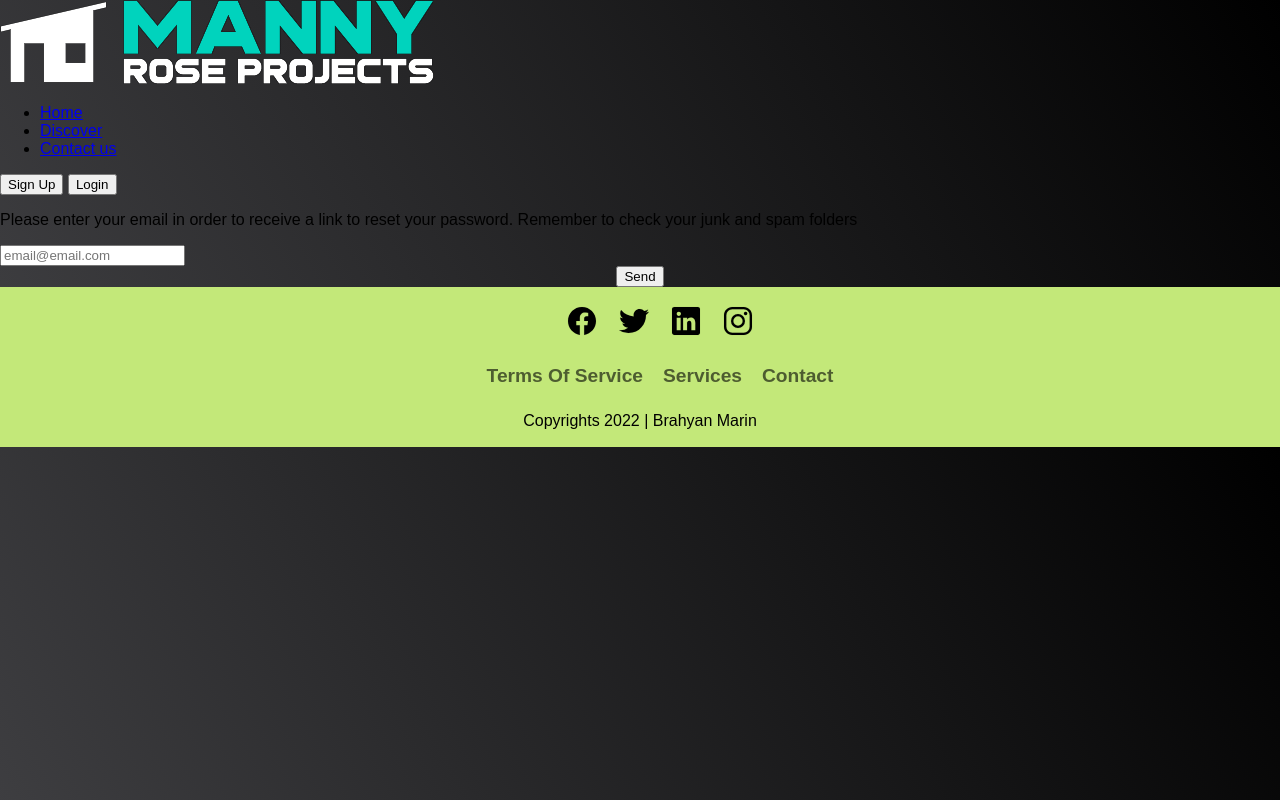
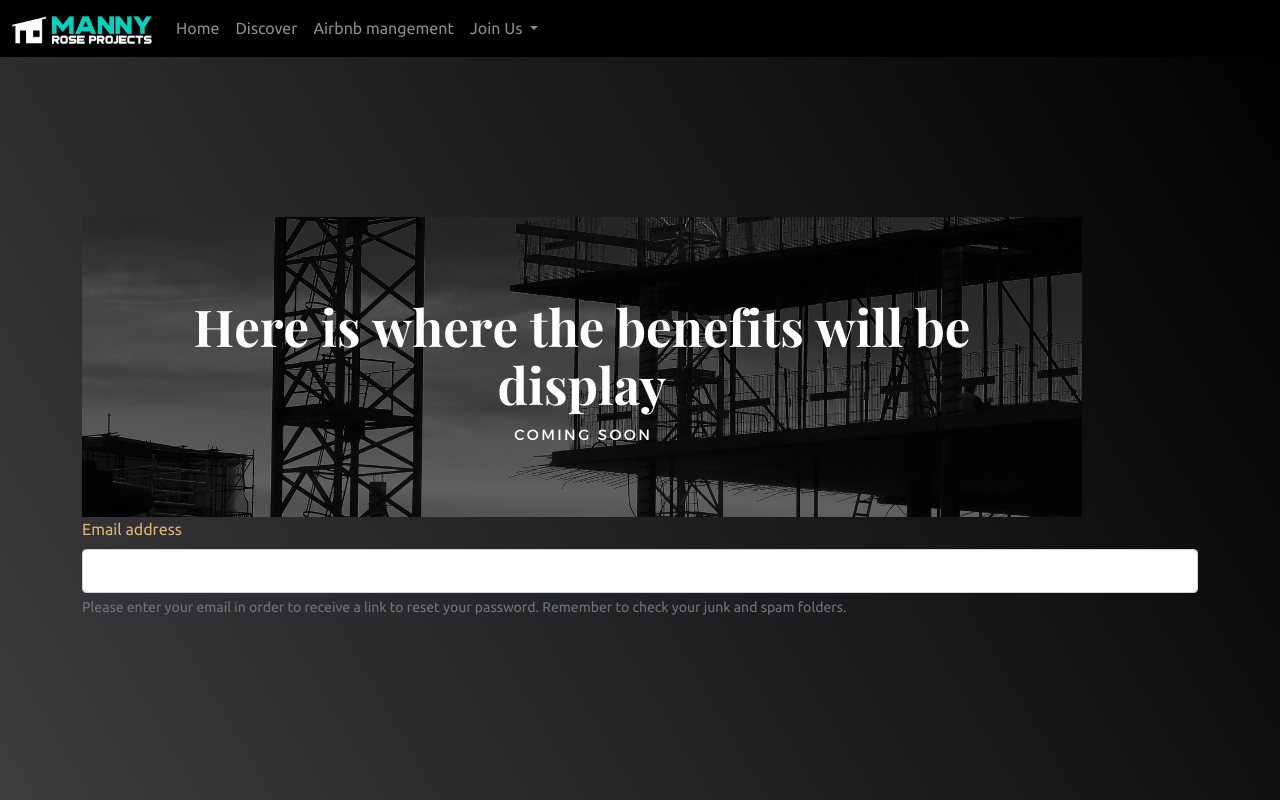
Before and after one commit to brahyanmarinmorales/MannyRoseProject, a website: page recovery_email.html in a window 1280 px wide. Shown: the top 800 px of the page. Drawn offline with nearby package versions, Linux system fonts and the light colour scheme; files that its build step writes are made by us from their sources; files whose address does not match are found by name.

Commit message:
login and recovery page have a basic css set up

```diff
--- a/CSS/Style.css
+++ b/CSS/Style.css
@@ -39,7 +39,7 @@ body {
 }
 .index_btn{
     display: inline-block;
-    padding: 5px 0px;
+    padding: 9px 25px;
     background-color: var(--light-green);
     color: var(--black);
     font-weight: bold;
@@ -180,3 +180,20 @@ footer p{
 }
 
 /*CSS for the login page end*/
+
+/*CSS for the recovery page start*/
+
+.recovery-img{
+    margin-top: 20vh;
+    color: var(--supersoftblue);
+}
+
+.recovery-label{
+    color: var(--soft-orange);
+}
+.form-text{
+    margin-bottom: 30vh;
+}
+
+
+/*CSS for the recovery page end*/
--- a/recovery_email.html
+++ b/recovery_email.html
@@ -4,43 +4,63 @@
         <meta charset="UTF-8">
         <meta http-equiv="X-UA-Compatible" content="IE=edge">
         <meta name="viewport" content="width=device-width, initial-scale=1.0">
-    <link rel="stylesheet" href="./Style.css">
+        <link rel="preconnect" href="https://fonts.googleapis.com">
         <script type="module" src="https://unpkg.com/ionicons@5.5.2/dist/ionicons/ionicons.esm.js"></script>
         <script nomodule src="https://unpkg.com/ionicons@5.5.2/dist/ionicons/ionicons.js"></script>
-    <title>Recovery Email</title>
+        <link href="https://cdn.jsdelivr.net/npm/bootstrap@5.1.3/dist/css/bootstrap.min.css" rel="stylesheet" integrity="sha384-1BmE4kWBq78iYhFldvKuhfTAU6auU8tT94WrHftjDbrCEXSU1oBoqyl2QvZ6jIW3" crossorigin="anonymous">
+        <script type="module" src="https://unpkg.com/ionicons@5.5.2/dist/ionicons/ionicons.esm.js"></script>
+        <script nomodule src="https://unpkg.com/ionicons@5.5.2/dist/ionicons/ionicons.js"></script>
+        <link rel="preconnect" href="https://fonts.googleapis.com">
+        <link rel="preconnect" href="https://fonts.gstatic.com" crossorigin>
+        <link href="https://fonts.googleapis.com/css2?family=Baloo+2:wght@400;500;600;800&family=Outfit:wght@300;400;600&family=Ubuntu:ital,wght@0,300;0,400;0,700;1,300&display=swap" rel="stylesheet">
+        <title>Manny Rose Project - Home</title>
+        <link rel="stylesheet" href="./CSS/Style.css">
     </head>
 <body>
    <!--Menu Bar-->
 
-   <header>
+   <nav class="navbar navbar-expand-lg navbar-dark">
+    <div class="container-fluid">
+      <a class="navbar-brand" href="#"> <img src="./Images/logo2.0.png" alt="" width="140" height="28"></a>
+      <button class="navbar-toggler" type="button" data-bs-toggle="collapse" data-bs-target="#navbarNav" aria-controls="navbarNav" aria-expanded="false" aria-label="Toggle navigation">
+        <span class="navbar-toggler-icon"></span>
+      </button>
+      <div class="collapse navbar-collapse" id="navbarNav">
+        <ul class="navbar-nav">
+          <li class="nav-item">
+            <a class="nav-link" aria-current="page" href="#">Home</a>
+          </li>
+          <li class="nav-item">
+            <a class="nav-link" href="./discover.html">Discover</a>
+          </li>
+          <li class="nav-item">
+            <a class="nav-link" href="#">Airbnb mangement</a>
+          </li>
+          <li class="nav-item dropdown">
+            <a class="nav-link dropdown-toggle" href="#" id="navbarDropdown" role="button" data-bs-toggle="dropdown" aria-expanded="false">
+              Join Us
+            </a>
+            <ul class="dropdown-menu index_dropdown" aria-labelledby="navbarDropdown">
+              <li><a class="dropdown-item index_btn" href="./login.html">Log in</a></li>
+              <li><hr class="dropdown-divider"></li>
+              <li><a class="dropdown-item index_btn" href="./sign_up.html">Sign up</a></li>
+            </ul>
+        </ul>
+      </div>
+    </div>
+  </nav>
 
-    <img class="header__logo" src="./Photos_and_logos/logo2.0.png" alt="Manny Rose Project">
+    <section class="container">
+        <div class="recovery-img"><img src="./Images/benefits_ex2.png" class="img-fluid" alt=""></div>
 
-    <nav>
-
-        <ul class="header__nav__links">
-            <li><a href="./index.html">Home</a></li>
-            <li><a href="./discover.html">Discover</a></li>
-            <li><a href="#footer">Contact us</a></li>
-        </ul>
-
-    </nav>
-        <div id="box__log_setup__buttons">
-            <a href="./sign_up.html"><button class="btn btn header__bnt__setup">Sign Up</button></a>
-            <a href="./login.html"><button class="btn header__btn__login">Login</button></a>
-        </div>
-    </header>
-
-    <section class="recovery-container">
-        <p>Please enter your email in order to receive a link to reset your password. Remember to check your junk and spam folders</p>
 
         <form action="" class="recovery-form">
 
-            <input type="email" class="recovery-input" placeholder="email@email.com" required>
-
-            <center>
-                <input type="submit" value="Send" class="btn recovery-btn">
-            </center>
+            <label for="exampleInputEmail1" class="form-label recovery-label">Email address</label>
+            <input type="email" class="form-control login-input" id="exampleInputEmail1" aria-describedby="emailHelp">
+            <div id="passwordHelpBlock" class="form-text">
+                Please enter your email in order to receive a link to reset your password. Remember to check your junk and spam folders.
+            </div>
         </form>
     </section>
 
@@ -60,5 +80,7 @@
         </ul>
         <p>Copyrights 2022 | Brahyan Marin</p>
     </footer>
+
+    <script src="https://cdn.jsdelivr.net/npm/bootstrap@5.1.3/dist/js/bootstrap.bundle.min.js" integrity="sha384-ka7Sk0Gln4gmtz2MlQnikT1wXgYsOg+OMhuP+IlRH9sENBO0LRn5q+8nbTov4+1p" crossorigin="anonymous"></script>
 </body>
 </html>
```
Lines whose indentation alone changed are shown as unchanged.
